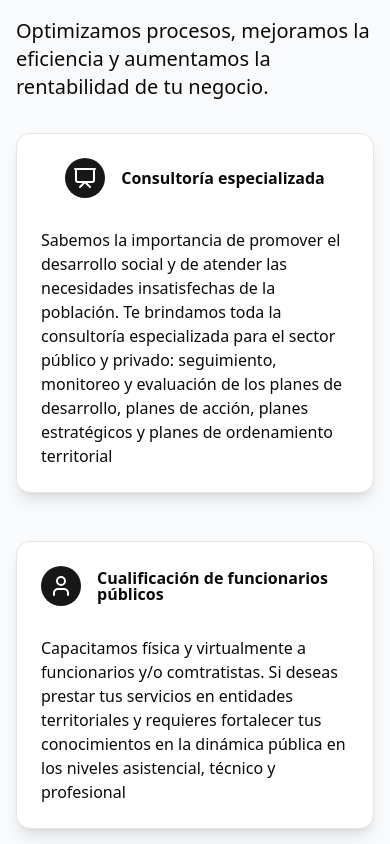
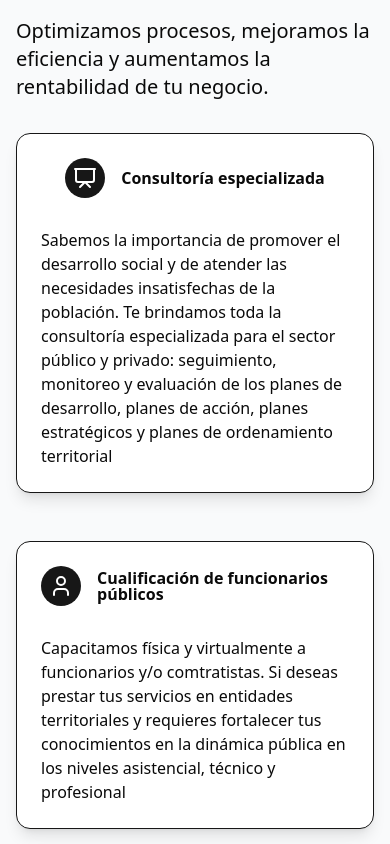
Before and after one commit to LEstebanR/kodempro, a Next.js app: page / in a window 390 px wide. Shown: the part 1060-1904 px from the top of the page. Built offline with nearby package versions, Linux system fonts and the light colour scheme.

Commit message:
feat: updated components

```diff
--- a/components/about.tsx
+++ b/components/about.tsx
@@ -3,7 +3,7 @@ import Image from "next/image";
 export function About() {
   return (
     <div className="flex items-center justify-center w-screen" id="about">
-      <div className="flex flex-col gap-8   md:border rounded-lg bg-white w-screen md:w-6/12 p-4 shadow-lg">
+      <div className="flex flex-col gap-8   md:border rounded-lg bg-white w-screen md:w-6/12 p-4 shadow-lg border border-primary">
         <div className="grid grid-cols-1 md:grid-cols-2 gap-8 ">
           <Image
             src="https://res.cloudinary.com/lesteban/image/upload/v1748652782/kodempro/trato_rcpvs2.avif"
--- a/components/clients.tsx
+++ b/components/clients.tsx
@@ -61,7 +61,7 @@ const OPINIONS = [
 
 function OpinionCard({ opinion }: { opinion: Opinion }) {
   return (
-    <Card className="shadow-lg">
+    <Card className="shadow-lg border border-primary">
       <CardHeader className="flex gap-4 items-center">
         <Avatar className="w-14 h-14">
           <AvatarImage src={opinion.avatar} alt={opinion.name} />
--- a/components/contact.tsx
+++ b/components/contact.tsx
@@ -62,7 +62,7 @@ export function Contact() {
             <FacebookIcon />
           </div>
         </div>
-        <Card className="p-8 shadow-lg flex flex-col gap-4">
+        <Card className="p-8 shadow-lg flex flex-col gap-4 border border-primary">
           <div className="grid grid-cols-1 md:grid-cols-2 gap-2">
             <div className="flex flex-col gap-2">
               <Label>Nombre</Label>
--- a/components/services.tsx
+++ b/components/services.tsx
@@ -18,7 +18,7 @@ interface Service {
 function ServiceCard({ service }: { service: Service }) {
   return (
     <Card
-      className="shadow-lg hover:shadow-xl transition-all duration-300 hover:scale-105"
+      className="shadow-lg hover:shadow-xl transition-all duration-300 hover:scale-105 border border-primary"
       id={`#${service.id}`}
     >
       <CardHeader>
```
